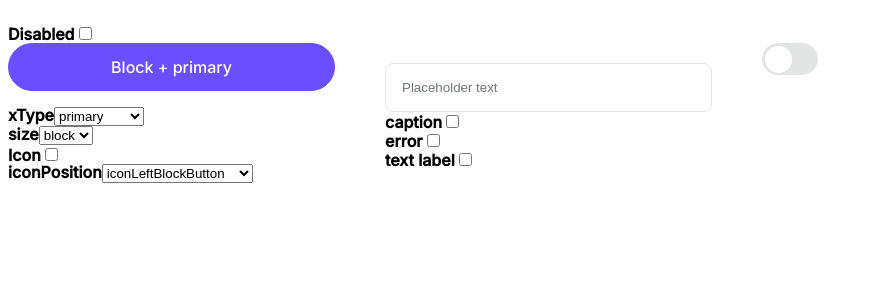
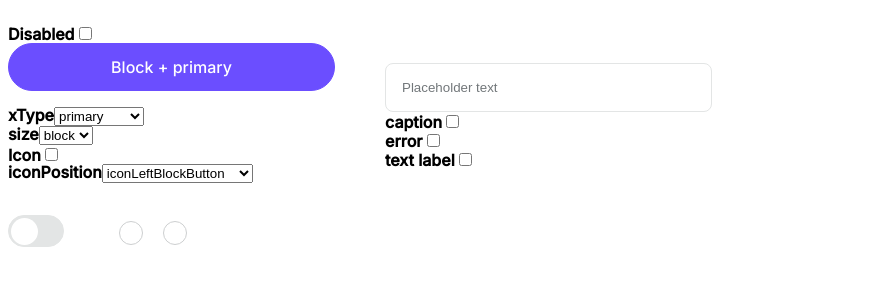
Before and after one commit to and-gurin/ui-component-library, a React (Create React App) app: page / in a window 1280 px wide. Shown: the top 300 px of the page, without its empty margins (0-873 px from the left). Built offline with nearby package versions, Linux system fonts and the light colour scheme.

Commit message:
feat: add radio button component

```diff
--- a/src/Stand.jsx
+++ b/src/Stand.jsx
@@ -4,6 +4,7 @@ import IconArrow from "assets/icons/icon-arrow";
 import IconMessage from "assets/icons/icon-message";
 import Input from 'input/Input';
 import Toggle from "toggle/toggle";
+import Radio from "radio/radio";
 
 const icons = {
     iconArrow: IconArrow,
@@ -24,6 +25,7 @@ const sizes = [
 ]
 
 const Stand = () => {
+    //button
     const [xType, setXType] = useState('primary')
     const [disabled, setDisabled] = useState(false)
     const [icon, setIcon] = useState(false)
@@ -31,6 +33,7 @@ const Stand = () => {
     const [size, setSize] = useState('block')
     const isIcon = icon && icons['iconArrow']
 
+    //input
     const [caption, setCaption] = useState(false)
     const [error, setError] = useState(false)
     const [isTextLabel, setTextLabel] = useState(false)
@@ -38,10 +41,21 @@ const Stand = () => {
     const textLabel = isTextLabel && 'Text label'
     const onChangeInputHandler = (e) => setValue(e.target.value)
 
+    //toggle
     const [toggleChecked, setToggleChecked] = useState(false)
     const onChangeToggleHandler = (e) => setToggleChecked(e.currentTarget.checked)
 
-
+    //radio
+    const [radioValue, setRadioValue] = useState({ empty: false, full: false })
+    const onChangeTheme = (e) => {
+        const { name } = e.target
+        if (name === 'empty') {
+            setRadioValue({ empty: true, full: false })
+        }
+        if (name === 'full') {
+            setRadioValue({ empty: false, full: true })
+        }
+    }
 
     return (
         <div>
@@ -135,10 +149,28 @@ const Stand = () => {
                                onChange={(e) => setTextLabel(e.currentTarget.checked)}/>
                     </div>
                 </div>
-                <div>
+            </div>
+            <br/>
+            <br/>
+            <div style={{display: "flex", flexWrap: 'wrap'}}>
+                <div style={{marginRight: '50px'}}>
                     <Toggle disabled={disabled}
                             onChange={onChangeToggleHandler}
                             checked={toggleChecked}/>
+                </div>
+                <div>
+                    <Radio disabled={disabled}
+                           name={'empty'}
+                           value={'empty'}
+                           id={'empty'}
+                           onChange={onChangeTheme}
+                           checked={radioValue.empty}/>
+                    <Radio disabled={disabled}
+                           name={'full'}
+                           value={'full'}
+                           id={'full'}
+                           onChange={onChangeTheme}
+                           checked={radioValue.full}/>
                 </div>
             </div>
         </div>
--- /dev/null
+++ b/src/radio/radio.jsx
@@ -0,0 +1,22 @@
+import React from 'react';
+import style from './radio.module.css'
+
+const Radio = ({id, name, value, disabled, checked, onChange}) => {
+    return (
+        <label htmlFor={id} className={style.radioLabel}>
+            <input
+                type="radio"
+                className={style.radioInput}
+                disabled={disabled}
+                name={name}
+                id={id}
+                value={value}
+                onChange={onChange}
+                checked={checked}
+            />
+            <span className={style.customRadio}/>
+        </label>
+    );
+};
+
+export default Radio;
--- /dev/null
+++ b/src/radio/radio.module.css
@@ -0,0 +1,63 @@
+@import 'base.css';
+
+.radioLabel {
+    margin-right: 7px;
+    -webkit-tap-highlight-color: transparent;
+}
+
+.radioInput {
+    margin: 0;
+    visibility: hidden;
+}
+
+.radioInput:checked + span {
+    background: var(--primary-base);
+    border: 1px solid transparent;
+}
+
+.radioInput:checked + span:after {
+    background-color: var(--sky-white);
+}
+
+.radioInput:checked:disabled + span {
+    background: var(--sky-light);
+    border: 1px solid var(--sky-light);
+}
+
+.radioInput:checked:disabled + span:after {
+    background-color: var(--sky-lighter);
+}
+
+.radioInput:disabled + span {
+    background: var(--sky-white);
+    border: 1px solid var(--sky-base);
+}
+
+.radioInput:disabled + span:after {
+    background-color: var(--sky-white);
+}
+
+.customRadio {
+    left: -8px;
+    top: 6px;
+    cursor: pointer;
+    width: 24px;
+    height: 24px;
+    border: 1px solid var(--sky-base);
+    border-radius: 50%;
+    display: inline-block;
+    position: relative;
+    transition: background-color 300ms ease;
+}
+
+.customRadio::after {
+    content: '';
+    width: 8px;
+    height: 8px;
+    background-color: var(--sky-white);
+    position: absolute;
+    border-radius: 50%;
+    top: 50%;
+    left: 50%;
+    transform: translate(-50%, -50%);
+}
```
